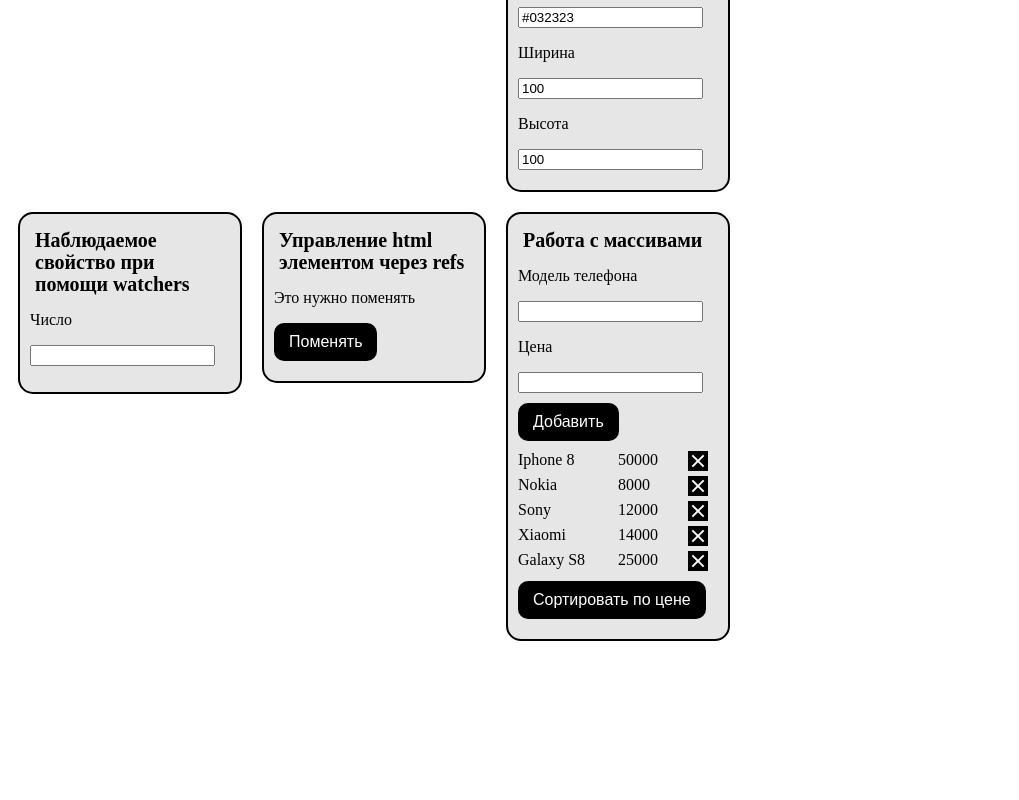
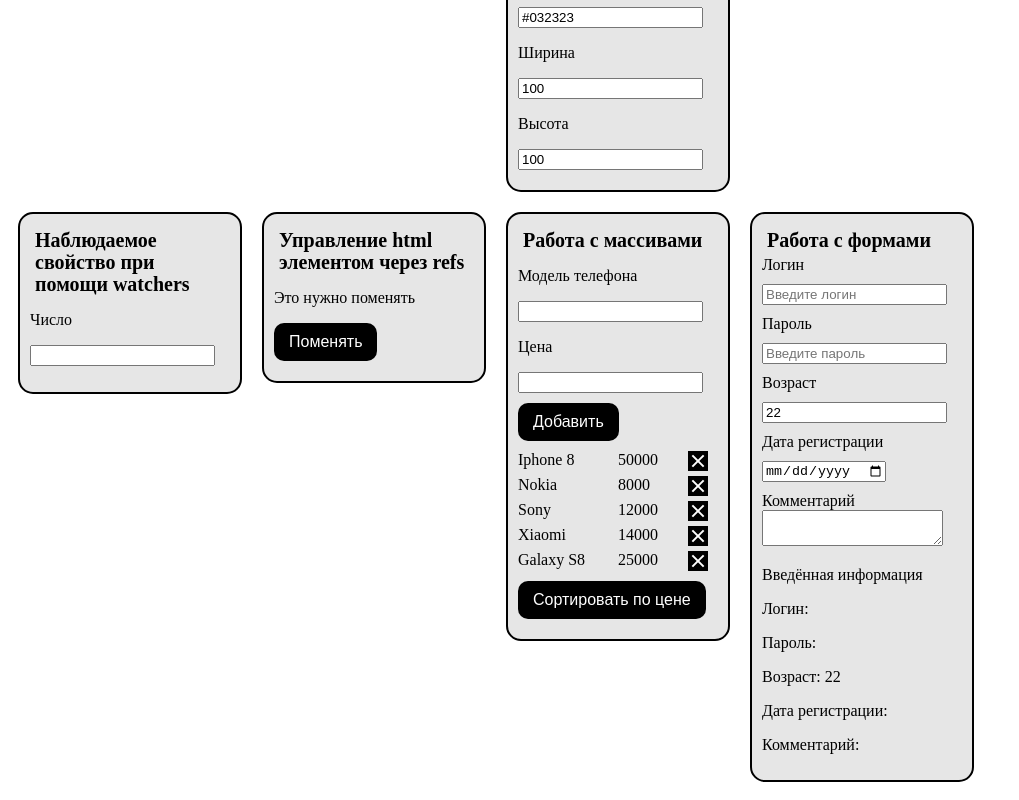
Before and after one commit to vms2108/vueFirst, a plain HTML site: page index.html in a window 1280 px wide. Shown: the part 633-1433 px from the top of the page, without its empty margins (0-1019 px from the left). Before the commit the page ends 1292 px from the top, so only its background shows below. Drawn offline with nearby package versions, Linux system fonts and the light colour scheme.

Commit message:
work with form

```diff
--- a/index.html
+++ b/index.html
@@ -108,6 +108,25 @@
       </ul>
       <button v-on:click="isSorted = !isSorted">Сортировать по цене</button>
     </div>
+    <div id="app14" class="main">
+      <h2>Работа с формами</h2>
+      <label>Логин</label>
+      <input type="text" v-model="login" placeholder="Введите логин">
+      <label>Пароль</label>
+      <input type="password" v-model="password" placeholder="Введите пароль">
+      <label>Возраст</label>
+      <input type="number" v-model="age" placeholder="Введите возраст">
+      <label>Дата регистрации</label>
+      <input type="date" v-model="date" placeholder="Введите дату">
+      <label>Комментарий</label>
+      <textarea type="date" v-model="comment" ></textarea>
+      <p>Введённая информация</p>
+      <p>Логин: {{login}}</p>
+      <p>Пароль: {{password}}</p>
+      <p>Возраст: {{age}}</p>
+      <p>Дата регистрации: {{date}}</p>
+      <p style="white-space: pre-line">Комментарий: {{comment}}</p>
+    </div>
     <script src="js/main.js"></script>
 </body>
 </html>
--- a/js/main.js
+++ b/js/main.js
@@ -194,3 +194,14 @@ var app13 = new Vue ({
 })
 
 var sortByPrice = function (d1, d2) { return (d1.price > d2.price) ? 1 : -1; };
+
+var app14 = new Vue ({
+  el: '#app14',
+  data: {
+    login: '',
+    password: '',
+    date: '',
+    age: 22,
+    comment: ''
+  }
+})
```
